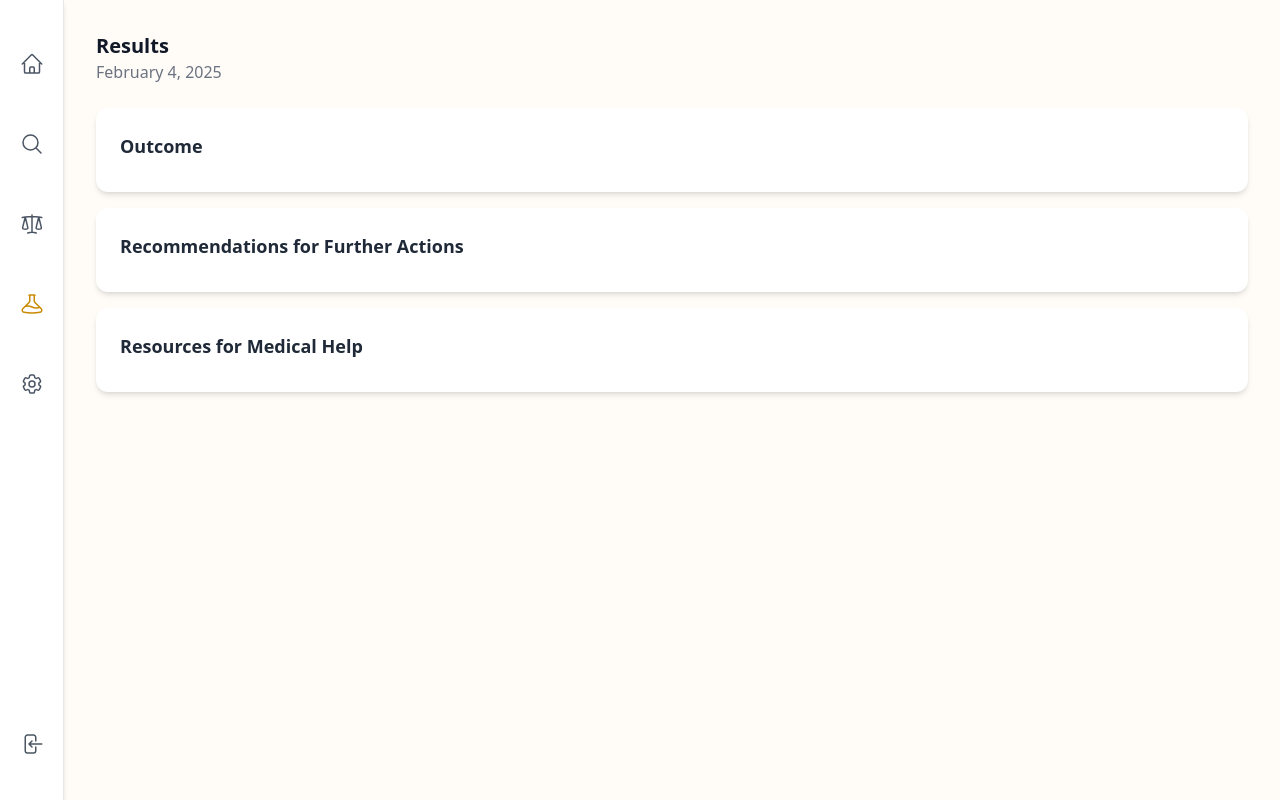
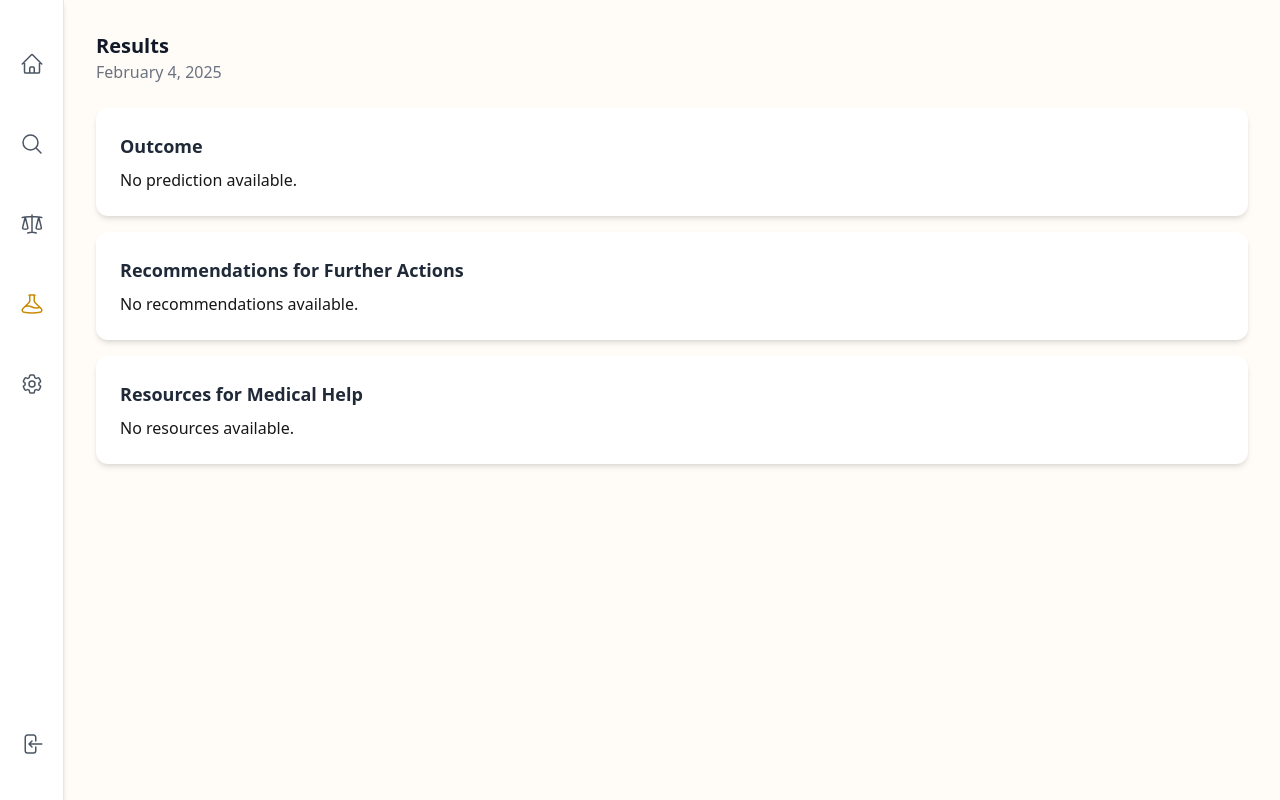
Before and after one commit to lroe34/csi-43c9-capstone-tuberculosis, a Next.js app in the folder frontend/: page /results in a window 1280 px wide. Built offline with nearby package versions, Linux system fonts and the light colour scheme.

Commit message:
API connection

```diff
--- a/frontend/app/diagnose/page.js
+++ b/frontend/app/diagnose/page.js
@@ -1,22 +1,40 @@
 "use client";
 
+import { useRouter } from "next/navigation";
 import Card from "@/components/Card";
 import FileUploadCard from "@/components/FileUploadCard";
 
 export default function DiagnosisPage() {
+  const router = useRouter();
+
   const handleFileProcessed = async (csvData) => {
     try {
-      const response = await fetch("http://localhost:5001/api/upload", {
-        method: "POST",
-        headers: {
-          "Content-Type": "application/json",
-        },
-        body: JSON.stringify({ csvData }),
-      });
-      const result = await response.json();
-      console.log("Upload result:", result);
+      // const uploadResponse = await fetch("http://localhost:5001/api/upload", {
+      //   method: "POST",
+      //   headers: { "Content-Type": "application/json" },
+      //   body: JSON.stringify({ csvData }),
+      // });
+      // const uploadResult = await uploadResponse.json();
+      // console.log("Upload result:", uploadResult);
+
+      const features = [10, 1, 35, 0];
+
+      const predictionResponse = await fetch(
+        "https://dummy-function-750908721088.us-central1.run.app",
+        {
+          method: "POST",
+          headers: { "Content-Type": "application/json" },
+          body: JSON.stringify({ features }),
+        }
+      );
+      const predictionResult = await predictionResponse.json();
+      console.log("Prediction result:", predictionResult);
+
+      router.push(
+        `/results?prediction=${encodeURIComponent(predictionResult.prediction)}`
+      );
     } catch (error) {
-      console.error("Error uploading data:", error);
+      console.error("Error processing file or predicting data:", error);
     }
   };
 
--- a/frontend/app/results/page.js
+++ b/frontend/app/results/page.js
@@ -1,11 +1,35 @@
+"use client";
+
+import { useSearchParams } from "next/navigation";
 import Card from "@/components/Card";
 
-export default function DiagnosisPage() {
+export default function ResultsPage() {
+  const searchParams = useSearchParams();
+  const prediction = searchParams.get("prediction");
+
   return (
     <div className="space-y-4">
-      <Card title="Outcome" />
-      <Card title="Recommendations for Further Actions" />
-      <Card title="Resources for Medical Help" />
+      <Card title="Outcome">
+        <p>
+          {prediction
+            ? `Your prediction result is: ${prediction}`
+            : "No prediction available."}
+        </p>
+      </Card>
+      <Card title="Recommendations for Further Actions">
+        <p>
+          {prediction
+            ? "Based on your prediction, we recommend you consult with a specialist."
+            : "No recommendations available."}
+        </p>
+      </Card>
+      <Card title="Resources for Medical Help">
+        <p>
+          {prediction
+            ? "Here are some resources: [Link to resource 1, Link to resource 2]"
+            : "No resources available."}
+        </p>
+      </Card>
     </div>
   );
 }
--- a/frontend/package.json
+++ b/frontend/package.json
@@ -12,7 +12,7 @@
     "@headlessui/react": "^2.2.0",
     "@heroicons/react": "^2.2.0",
     "axios": "^1.7.9",
-    "next": "15.1.6",
+    "next": "15.2.4",
     "react": "^19.0.0",
     "react-dom": "^19.0.0",
     "xlsx": "https://cdn.sheetjs.com/xlsx-0.20.3/xlsx-0.20.3.tgz"
```
Also changed, not shown: 1 other file (tests, documents, lock files or other folders).
